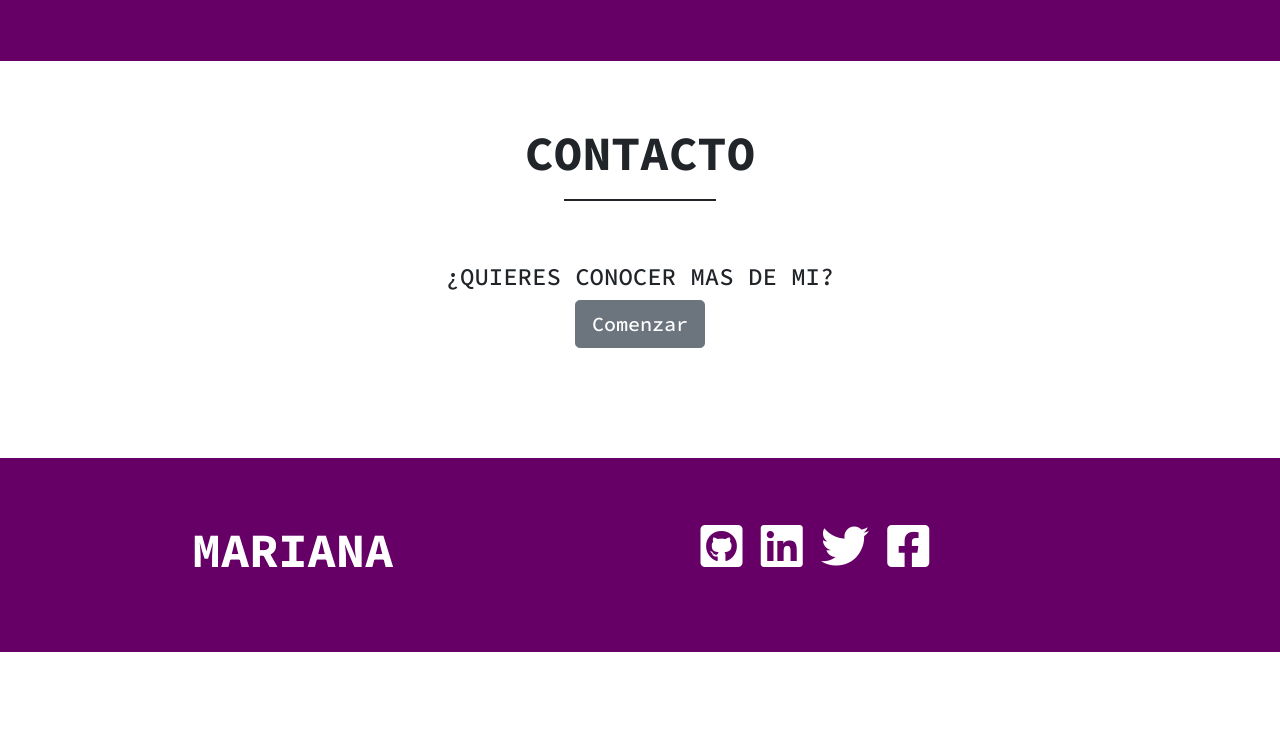
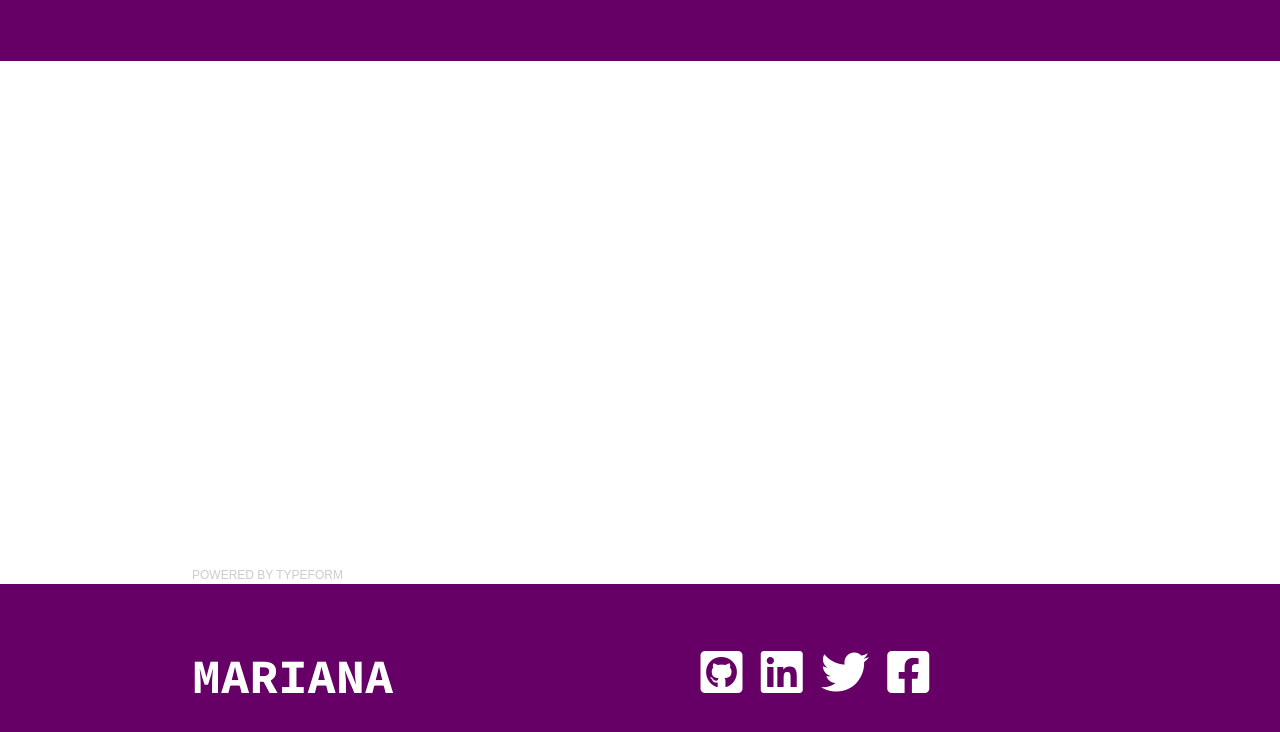
Before and after one commit to mariana-briones/examen-unidad1, a plain HTML site: page index.html in a window 1280 px wide. Shown: the part 3431-4163 px from the top of the page. Before the commit the page ends 4083 px from the top, so only its background shows below. Drawn offline with nearby package versions, Linux system fonts and the light colour scheme; a script that the page names is missing; a web font is replaced by a local one.

Commit message:
cambio de typeform

```diff
--- a/index.html
+++ b/index.html
@@ -219,21 +219,8 @@
 </section>
 
 <!-- Contactame -->
-<section class="padding-y-5">
-  <div class="row" id="Contacto">
-    <div class="col-sm-12 text-center">
-      <h2> Contacto </h2>
-      <hr class="border-solid">
-    </div>
-    <div class="col-sm-12 text-center padding-y-5">
-      <h4>¿Quieres conocer mas de mi?</h4>
-      <button class="btn btn-lg btn-secondary" id="buttonForms" onclick="formVisible()"> Comenzar</button>
-    </div>
-    <iframe id="googleForms" style="width: 100%"
-            src="https://docs.google.com/forms/d/e/1FAIpQLSdwvLAZCZO44kK6AD2euLHJc6hw6umhGNp9g-QEe87Y_bTQAQ/viewform?embedded=true"
-            height="788" frameborder="0" marginheight="0" marginwidth="0" class="no-visible">Cargando…
-    </iframe>
-  </div>
+<section id="Contacto" class="padding-y-5">
+    <div class="typeform-widget" data-url="https://marianabriones.typeform.com/to/HlHFol" style="width: 100%; height: 500px;"></div> <script> (function() { var qs,js,q,s,d=document, gi=d.getElementById, ce=d.createElement, gt=d.getElementsByTagName, id="typef_orm", b="https://embed.typeform.com/"; if(!gi.call(d,id)) { js=ce.call(d,"script"); js.id=id; js.src=b+"embed.js"; q=gt.call(d,"script")[0]; q.parentNode.insertBefore(js,q) } })() </script> <div style="font-family: Sans-Serif;font-size: 12px;color: #999;opacity: 0.5; padding-top: 5px;"> powered by <a href="https://admin.typeform.com/signup?utm_campaign=HlHFol&utm_source=typeform.com-14804856-Free&utm_medium=typeform&utm_content=typeform-embedded-poweredbytypeform&utm_term=ES" style="color: #999" target="_blank">Typeform</a> </div>
 </section>
 
 <footer>
```
